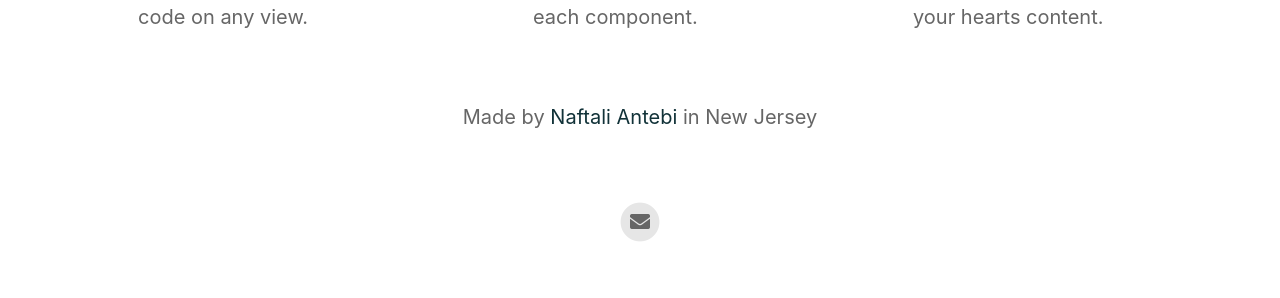
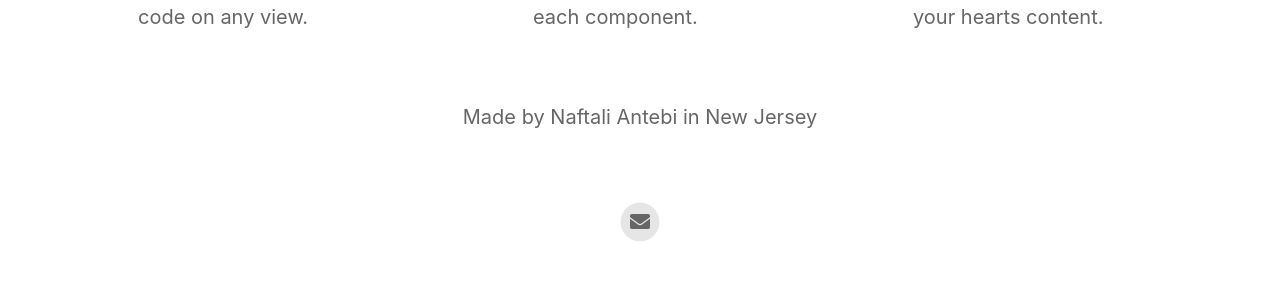
Before and after one commit to SwiftDevStudent/libraried, a Jekyll site: the page built from index.html, in a window 1280 px wide. Shown: the part 1170-1468 px from the top of the page. Built offline with Jekyll 4.4.1, drawn with Linux system fonts in a browser that asks for light colours; nearby versions of some CDN libraries; part of the change alters nothing that is shown.

```diff
--- a/_config.yml
+++ b/_config.yml
@@ -21,7 +21,7 @@ enable_smart_app_banner                   : true
 
 # Information About Yourself
 your_name                                 : Naftali Antebi
-your_link                                 : https://apps.swiftdev.dev
+your_link                                 :
 your_city                                 : New Jersey
 email_address                             : apps@swiftdev.dev
 facebook_username                         :
```
